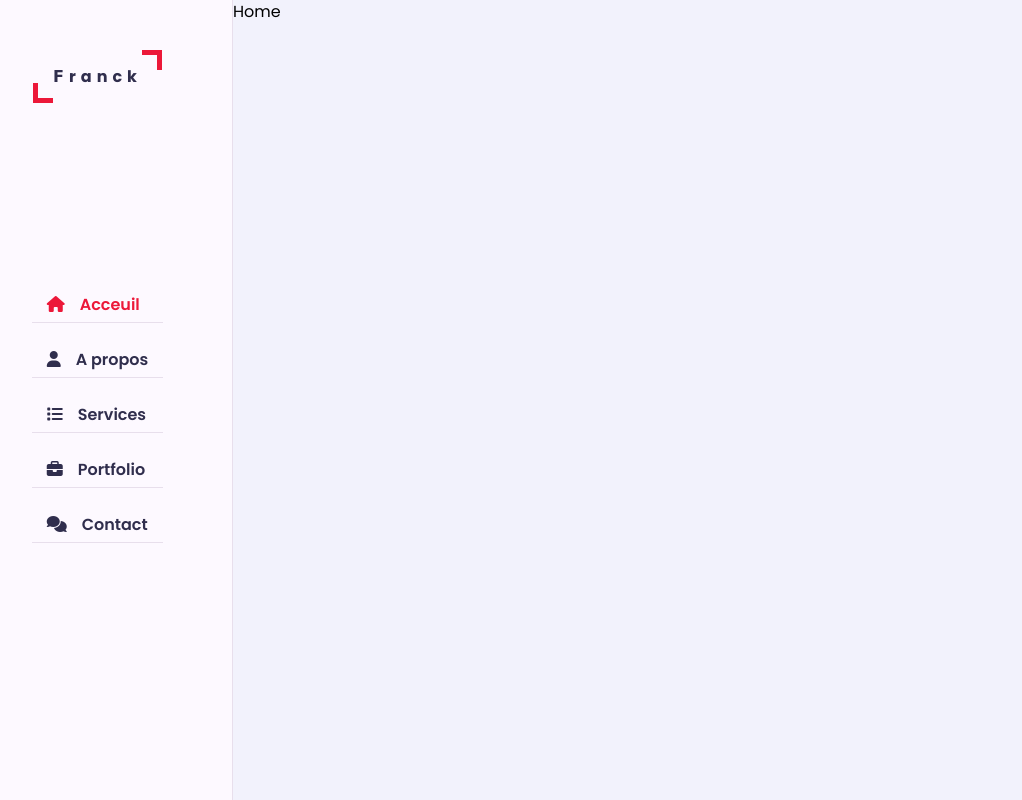
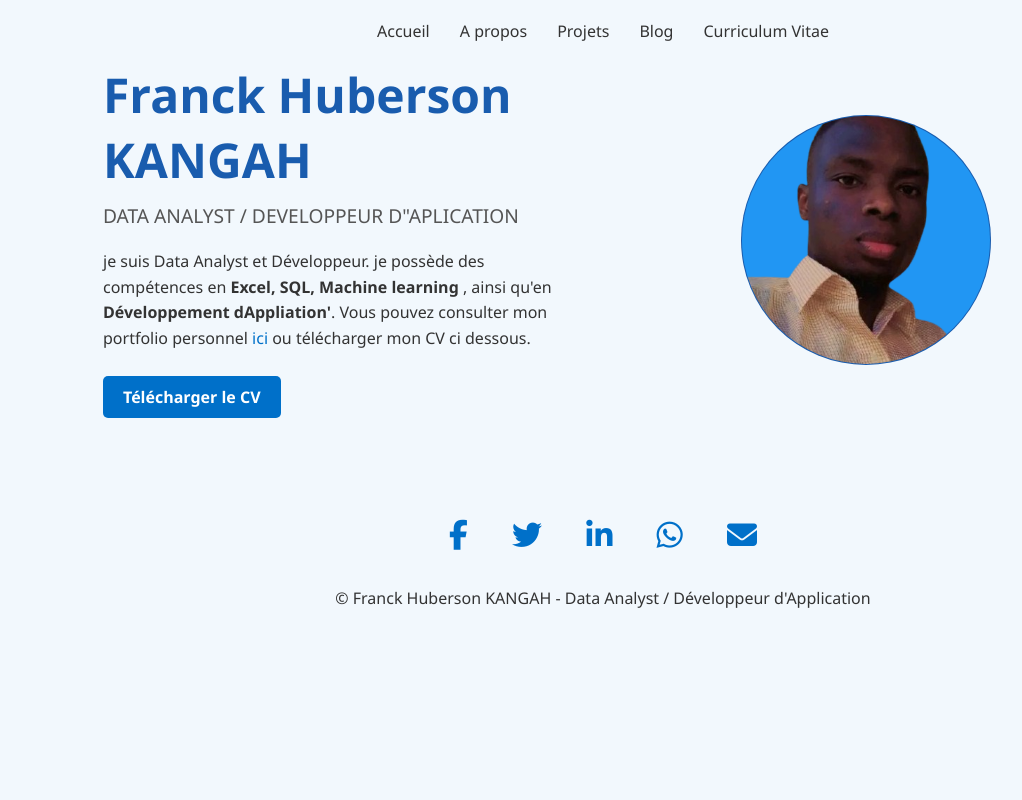
Before and after one commit to franckhuberson/portfolio, a plain HTML site: page index.html in a window 1280 px wide. Shown: the whole page, without its empty margins (37-1059 px from the left). Drawn offline with Linux system fonts and the light colour scheme; a web font is replaced by a local one.

Commit message:
deuxieme commit

```diff
--- /dev/null
+++ b/css/a_propos.css
@@ -0,0 +1,69 @@
+*{
+    margin: 0;
+    padding: 0;
+    box-sizing: border-box;
+}
+
+body{
+    font-family: 'Segoe UI', Tahoma, Geneva, Verdana, sans-serif;
+    background-color: #f2f8fd;
+    color: #333;
+}
+.navbar{
+    background-color: transparent;
+    padding: 20px;
+    text-align: center;
+}
+.navbar ul{
+    list-style: none;
+    display: flex;
+    justify-content: center;
+    gap: 30px;
+    flex-wrap: wrap;
+}
+.navbar a{
+    text-decoration: none;
+    color: #333;
+    font-weight: 500;
+    transition: color 0.3s ease;
+}
+.navbar a:active,
+.navbar a:hover{
+    color: #0070c9;
+}.container1{
+    margin: 0rem 3rem;
+}
+
+.container1 h1{
+    text-align: center;
+    font-size: 3rem;
+    color: #195cae;
+}
+.container1 p{
+    font-size: 1.2rem;
+    line-height: 1.6;
+}
+
+/*footer*/
+.footer{
+    background-color: transparent;
+    text-align: center;
+}
+
+.social-icons a {
+  color: #0070c9;
+  margin: 0 20px;
+  font-size: 30px;
+  text-decoration: none;
+  transition: color 0.3s;
+}
+.social-icons a:hover {
+  color: #005ea3;
+}
+footer {
+  padding-top: 6rem;
+  text-align: center;
+}
+footer p{
+    padding: 2rem;
+}
--- a/css/style.css
+++ b/css/style.css
@@ -1,174 +1,130 @@
-@import url('https://fonts.googleapis.com/css2?family=Clicker+Script&family=Poppins:ital,wght@0,100;0,200;0,300;0,400;0,500;0,600;0,700;0,800;0,900;1,100;1,200;1,300;1,400;1,500;1,600;1,700;1,800;1,900&display=swap');
-:root
-{
-    --bg-black-900: #f2f2fc;
-    --bg-black-100: #fdf9ff;
-    --bg-black-50: #e8dfec;
-    --text-black-900: #302e4d;
-    --text-black-700: #504e70;
+*{
+    margin: 0;
+    padding: 0;
+    box-sizing: border-box;
 }
 
-body
-{
-    line-height: 1.5;
-    font-size: 16px;
-    font-family: 'Poppins', 'sans serif';
+body{
+    font-family: 'Segoe UI', Tahoma, Geneva, Verdana, sans-serif;
+    background-color: #f2f8fd;
+    color: #333;
 }
-*
-{
-    margin: 0;
-    padding: 0;
-    outline: none;
+.navbar{
+    background-color: transparent;
+    padding: 20px;
+    text-align: center;
+}
+.navbar ul{
+    list-style: none;
+    display: flex;
+    justify-content: center;
+    gap: 30px;
+    flex-wrap: wrap;
+}
+.navbar a{
     text-decoration: none;
-    box-sizing: border-box;
+    color: #333;
+    font-weight: 500;
+    transition: color 0.3s ease;
 }
-::before, ::after
-{
-    box-sizing: border-box;
+.navbar a:active,
+.navbar a:hover{
+    color: #0070c9;
 }
-ul
-{
-    list-style: none;
-}
-.section
-{
-    background: var(--bg-black-900);
-    min-height: 100vh;
-    display: block;
-    position: fixed;
-    left: 270px;
-    top: 0;
-    right: 0;
-    z-index: 0;
-    opacity: 1;
-}
-/*  Aside  */
-.aside{
-    width: 270px;
-    background: var(--bg-black-100);
-    position: fixed;
-    left: 0;
-    top: 0;
-    padding: 30px;
-    height: 100%;
-    border-right: 1px solid var(--bg-black-50);
+.container{
     display: flex;
     justify-content: center;
     align-items: center;
-    z-index: 10;
+    padding: 60PX 2Opx;
+    flex-direction: row;
+    flex-wrap: wrap;
 }
-.aside .logo
-{
-    position: absolute;
-    top: 50px;
-    font-size: 30px;
-    text-transform: capitalize;
+.intro{
+    max-width: 1000px;
+    display: flex;
+    flex-direction: row;
+    align-items: center;
+    gap: 50px;
+    flex-wrap: wrap;
 }
-.aside .logo a
-{
-    color: var(--text-black-900);
-    font-weight: 700;
-    padding: 15px 20px;
-    font-size: 16px;
-    letter-spacing: 5px;
-    position: relative;
+.text{
+    flex: 1;
+    min-width: 300px;
 }
-.aside .logo a span
-{
-    font-family: 'Clicker Script', cursive;
-    font-family: 40px;
+.text h1{
+    font-size: 3rem;
+    color: #195cae;
+    margin-bottom: 10px;
 }
-.aside .logo a::before
-{
-    content: '';
-    position: absolute;
-    width: 20px;
-    height: 20px;
-    border-bottom: 5px solid var(--skin-color);
-    border-left: 5px solid var(--skin-color);
-    bottom: 0;
-    left: 0;
+.text h2{
+    font-size: 1.2rem;
+    font-weight: 500;
+    margin-bottom: 20px;
+    color: #555;
 }
-.aside .logo a::after
-{
-    content: '';
-    position: absolute;
-    width: 20px;
-    height: 20px;
-    border-top: 5px solid var(--skin-color);
-    border-right: 5px solid var(--skin-color);
-    top: 0;
-    right: 0;
+.text p{
+    font-size: 1rem;
+    line-height: 1.6;
+    margin-bottom: 25px;
 }
-.aside .nav-toggler
-{
-    height: 40px;
-    width: 45px;
-    border: 1px solid var(--bg-black-50);
-    cursor: pointer;
-    position: fixed;
-    left: 300px;
-    top: 20px;
+.text a{
+
+    text-decoration: none;
+}
+.ptf{
+    color: #0070c9;
+}
+.btn{
+    display: inline-block;
+    color: white;
+    background-color: #0070c9;
+    padding: 10px 20px;
     border-radius: 5px;
-    background: var(--bg-black-100);
-    display: none;
-    align-items: center;
+    font-weight: bold;
+    transition: background-color 0.3s ease;
+}
+
+.btn:hover{
+    background-color: #005ea3;
+}
+
+.photo{
+    flex: 1;
+    min-width: 250px;
+    display: flex;
     justify-content: center;
 }
-.aside .nav-toggler span
-{
-    height: 2px;
-    width: 18;
-    background: var(--skin-color);
-    display: inline-block;
-    position: relative;
-}
-.aside .nav-toggler span::before
-{
-    content: '';
-    height: 2px;
-    width: 18px;
-    background: var(--skin-color);
-    position: absolute;
-    top: -6px;
-    left: 0;
-}
-.aside .nav-toggler span::after
-{
-    content: '';
-    height: 2px;
-    width: 18px;
-    background: var(--skin-color);
-    position: absolute;
-    top: 6px;
-    left: 0;
-}
-.aside .nav
-{
-    margin-top: 50px;
-}
-.aside .nav li
-{
-    margin-bottom: 20px;
-    display: block;
+.photo img{
+    width: 250px;
+    height: 250px;
+    object-fit: cover;/*pour l'affichage correcte de l'image */
+    border-radius: 50%;
+    background-color: #195cae;
+    padding: 1px;
 }
 
-/*liens de la navigation*/
+/* footer */
 
-.aside .nav li a
-{
-    font-size: 16px;
-    font-weight: 600;
-    display: block;
-    border-bottom: 1px solid var(--bg-black-50);
-    color: var(--text-black-900);
-    padding: 5px 15px;
+.footer{
+    background-color: transparent;
+    padding: 20px;
+    text-align: center;
 }
-.aside .nav li a.active
-{
-    color: var(--skin-color);
+
+.social-icons a {
+  color: #0070c9;
+  margin: 0 20px;
+  font-size: 30px;
+  text-decoration: none;
+  transition: color 0.3s;
 }
-.aside .nav li a i
-{
-    margin-right: 15px;
+.social-icons a:hover {
+  color: #005ea3;
 }
+footer {
+  padding-top: 6rem;
+  text-align: center;
+}
+footer p{
+    margin-top: 2rem;
+}
--- a/index.html
+++ b/index.html
@@ -3,47 +3,49 @@
 <head>
     <meta charset="UTF-8">
     <meta name="viewport" content="width=device-width, initial-scale=1.0">
-    <title>Document</title>
-    <!-- CSS FILE -->
+    <title>Franck Huberson KANGAH </title>
     <link rel="stylesheet" href="css/style.css">
-    <link rel="stylesheet" href="css/skins/color-1.css">
-    <link rel="stylesheet" href="https://cdnjs.cloudflare.com/ajax/libs/font-awesome/6.7.2/css/all.min.css">
+    <link rel="stylesheet" href="https://cdnjs.cloudflare.com/ajax/libs/font-awesome/6.5.0/css/all.min.css">
+
 </head>
 <body>
-    <!-- Main Contener Start -->
-    <div class="main-container">
-        <!-- Aside Start -->
-        <div class="aside">
-            <div class="logo">
-                <a href="#"><span>F</span>ranck</a>
+    <header>
+        <nav class="navbar">
+            <ul>
+                <li><a href="index.html" class="active">Accueil</a></li>
+                <li><a href="a_propos.html">A propos</a></li>
+                <li><a href="projets.html">Projets</a></li>
+                <li><a href="blog.html">Blog</a></li>
+                <li><a href="fichiers/fiche_demande.pdf" target="_blank">Curriculum Vitae</a></li>
+            </ul>
+        </nav>
+    </header>
+    <main class="container">
+        <section class="intro">
+            <div class="text">
+                <h1>Franck Huberson KANGAH</h1>
+                <h2>DATA ANALYST / DEVELOPPEUR D"APLICATION</h2>
+                <P>je suis Data Analyst et Développeur. je possède des compétences en
+                <strong>Excel, SQL, Machine learning</strong> , ainsi qu'en <strong>Développement dAppliation'</strong>.
+                Vous pouvez consulter mon portfolio personnel
+                <a href="projets.html" class="ptf">ici</a> ou télécharger mon CV ci dessous.
+                </P>
+                <a href="fichiers/fiche_demande.pdf" class="btn" download="">Télécharger le CV</a>
             </div>
-            <div class="nav-toggler">
-                <span></span>
+            <div class="photo">
+                <img src="images/photo.png" alt="Franck Huberson KANGAH">
             </div>
-            <ul class="nav">
-                <li><a href="#" class="active" ><i class="fa fa-home"></i>Acceuil</a></li>
-                <li><a href="#"><i class="fa fa-user"></i>A propos</a></li>
-                <li><a href="#"><i class="fa fa-list"></i>Services</a></li>
-                <li><a href="#"><i class="fa fa-briefcase"></i>Portfolio</a></li>
-                <li><a href="#"><i class="fa fa-comments"></i>Contact</a></li>
-            </ul>
+        </section>
+    </main>
+    <footer>
+        <div class="social-icons">
+            <a href="https://facebook.com" target="_blank"><i class="fab fa-facebook-f"></i></a>
+            <a href="https://twitter.com" target="_blank"><i class="fab fa-twitter"></i></a>
+            <a href="https://www.linkedin.com/in/franck-huberson-kangah-142415282?utm_source=share&utm_campaign=share_via&utm_content=profile&utm_medium=android_app" target="_blank"><i class="fab fa-linkedin-in"></i></a>
+            <a href="https://wa.me/2250102030405" target="_blank" title="WhatsApp"><i class="fab fa-whatsapp"></i></a>
+            <a href="mailto:contact@example.com"><i class="fas fa-envelope"></i></a>
         </div>
-        <!-- Aside End -->
-        <!-- Main Content Start -->
-        <!-- Main Content End -->
-        <div class="main-content">
-            <!-- Home Section Start -->
-            <div class="home section">
-                Home
-            </div>
-             <!-- Home Section End -->
-        </div>
-    </div>
-
-    <!-- Main Contener End -->
-
-
-    <!-- js FILE -->
-     <script src="js/script.js"></script>
+    <p>© Franck Huberson KANGAH - Data Analyst / Développeur d'Application</p>
+</footer>
 </body>
 </html>
```
Also changed, not shown: a_propos.html (added, +62 -0 lines), blog.html (added, +11 -0 lines), cv.html (added, +11 -0 lines), projets.html (added, +11 -0 lines), images/1753456921564.jpg (added), images/me.jpg (added), images/photo.png (added), js/script.js (deleted), 1 other file.
